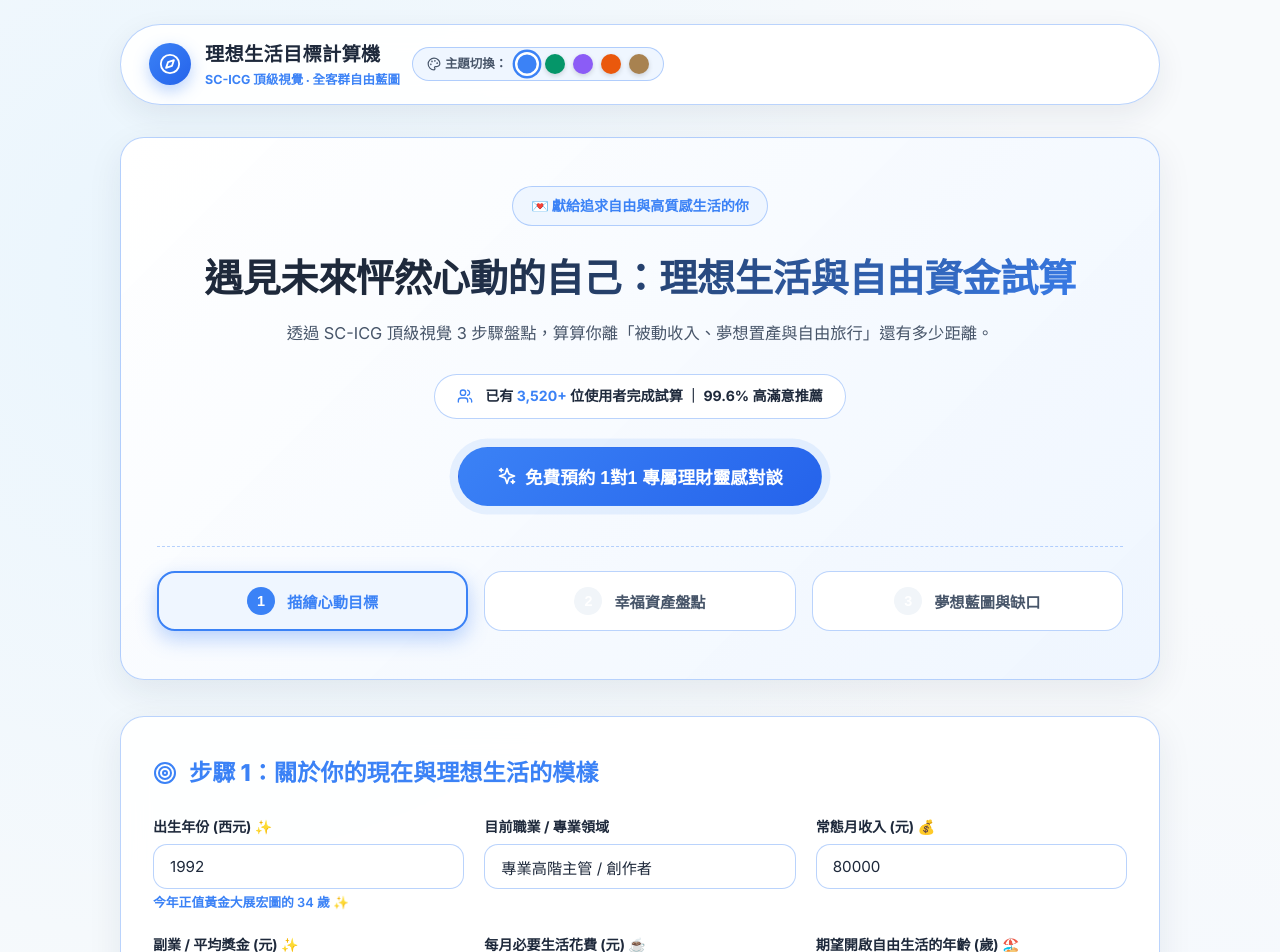
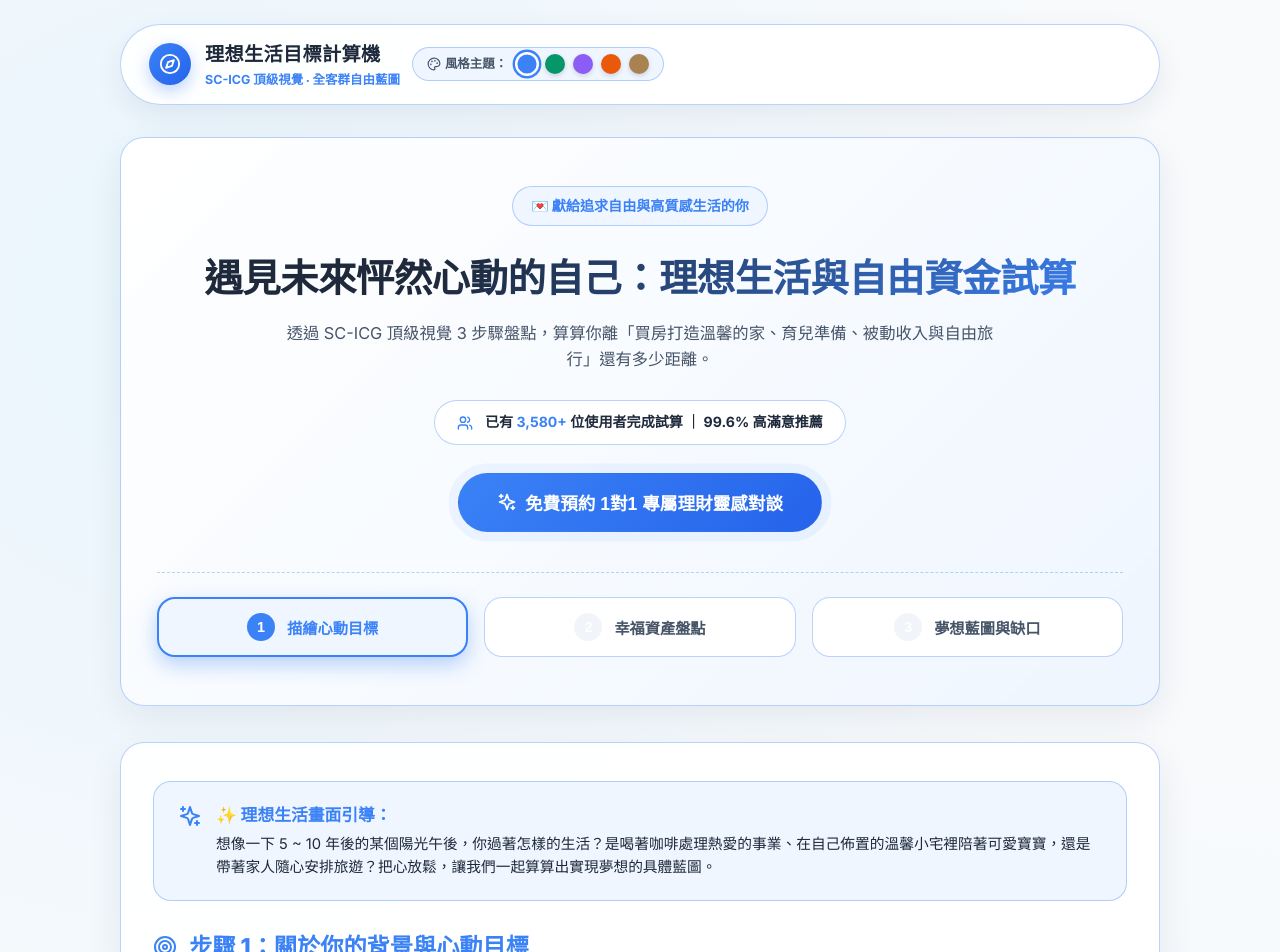
Before and after one commit to azach258/financial-goal-calculator, a React (Vite) app: page / in a window 1280 px wide. Shown: the top 952 px of the page. Built offline with nearby package versions, Linux system fonts and the light colour scheme.

Commit message:
feat: enhance Step 1 UX with guided inspiration, detailed DOB format, investment income notes, and home-buying/parenting goals

```diff
--- a/src/App.jsx
+++ b/src/App.jsx
@@ -15,7 +15,11 @@ import {
   Compass,
   Users,
   Target,
-  Palette
+  Palette,
+  Baby,
+  Heart,
+  Calendar,
+  HelpCircle
 } from 'lucide-react';
 
 export default function App() {
@@ -37,16 +41,32 @@ export default function App() {
 
   // Step 1: Basic Info & Goals
   const [basicInfo, setBasicInfo] = useState({
-    birthYear: 1992,
+    birthDate: '1995-06-15', // 西元年/月/日
     familyMembers: 2,
     occupation: '專業高階主管 / 創作者',
     monthlyIncome: 80000,
-    monthlyBonus: 20000,
+    monthlyBonusAndInvestment: 20000, // 含副業/獎金/投資收益
     monthlyExpense: 45000,
     targetRetireAge: 55,
     desiredRetireMonthlyExpense: 55000,
-    selectedGoals: ['1', '2', '3']
+    selectedGoals: ['1', '3', '4']
   });
+
+  // Calculate precise age
+  const calculateAge = (dobStr) => {
+    if (!dobStr) return 30;
+    const dob = new Date(dobStr);
+    const now = new Date();
+    let age = now.getFullYear() - dob.getFullYear();
+    const m = now.getMonth() - dob.getMonth();
+    if (m < 0 || (m === 0 && now.getDate() < dob.getDate())) {
+      age--;
+    }
+    return isNaN(age) || age <= 0 ? 30 : age;
+  };
+
+  const currentAge = calculateAge(basicInfo.birthDate);
+  const yearsToRetire = Math.max(1, basicInfo.targetRetireAge - currentAge);
 
   // Step 2: Assets & Liabilities Sheet (in 萬元)
   const [assets, setAssets] = useState({
@@ -93,20 +113,19 @@ export default function App() {
   });
   const [isSubmitted, setIsSubmitted] = useState(false);
 
+  // Enhanced Goal Options including Home Buying & Parenting
   const goalOptions = [
-    { id: '1', icon: '☕', title: '自由人生', desc: '擁有不必為生活屈就的底氣，享有隨心掌控時間與生活的自由' },
-    { id: '2', icon: '🏖️', title: '提早退休', desc: '打造每月被動收入水龍頭，早日解鎖想走就走的自由人生' },
-    { id: '3', icon: '🏡', title: '夢想置產', desc: '擁有一間採光極佳、舒適溫馨、屬於自己的專屬城堡' },
-    { id: '4', icon: '💎', title: '圓夢基金', desc: '穩健積累第一筆百萬自由基金，讓理想生活不再遙不可及' },
-    { id: '5', icon: '🛡️', title: '風險防護', desc: '遇到風險休養時也能保持生活品質，讓家庭後防穩如泰山' },
+    { id: '1', icon: '🏡', title: '買房置產', desc: '打造一個專屬自己的溫馨城堡，安心紮根築夢' },
+    { id: '2', icon: '👶', title: '育兒準備', desc: '期待擁有自己的可愛寶寶，給孩子充裕溫暖的成長環境' },
+    { id: '3', icon: '☕', title: '自由人生', desc: '擁有不必為生活屈就的底氣，享有隨心掌控時間與生活的自由' },
+    { id: '4', icon: '🏖️', title: '提早退休', desc: '打造每月被動收入水龍頭，早日解鎖想走就走的自由人生' },
+    { id: '5', icon: '💎', title: '圓夢基金', desc: '穩健積累第一筆百萬自由基金，讓理想生活不再遙不可及' },
     { id: '6', icon: '🎓', title: '自我投資', desc: '保留專屬學習預算，持續投資自我成長與多元技能' },
     { id: '7', icon: '✈️', title: '環遊世界', desc: '每年安排高質感的深度跨國旅遊，記錄美好風景' },
+    { id: '8', icon: '🛡️', title: '風險防護', desc: '遇到風險休養時也能保持生活品質，讓家庭後防穩如泰山' },
   ];
 
-  const currentAge = new Date().getFullYear() - basicInfo.birthYear;
-  const yearsToRetire = Math.max(1, basicInfo.targetRetireAge - currentAge);
-
-  const totalMonthlyIncome = Number(basicInfo.monthlyIncome || 0) + Number(basicInfo.monthlyBonus || 0);
+  const totalMonthlyIncome = Number(basicInfo.monthlyIncome || 0) + Number(basicInfo.monthlyBonusAndInvestment || 0);
   const monthlySavings = totalMonthlyIncome - Number(basicInfo.monthlyExpense || 0);
   const annualSavingsWan = (monthlySavings * 12) / 10000;
 
@@ -219,7 +238,7 @@ export default function App() {
         {/* Dynamic Theme Color Selector */}
         <div style={{ display: 'flex', alignItems: 'center', gap: '10px', backgroundColor: 'var(--bg-soft-primary)', padding: '6px 14px', borderRadius: '999px', border: '1px solid var(--border-primary)' }}>
           <span style={{ fontSize: '0.78rem', color: 'var(--text-secondary)', fontWeight: '700', display: 'flex', alignItems: 'center', gap: '4px' }}>
-            <Palette size={14} /> 主題切換：
+            <Palette size={14} /> 風格主題：
           </span>
           <div style={{ display: 'flex', gap: '8px' }}>
             {themes.map(t => (
@@ -272,7 +291,7 @@ export default function App() {
           </h1>
 
           <p style={{ color: 'var(--text-secondary)', fontSize: '1.02rem', maxWidth: '720px', margin: '0 auto 28px auto', lineHeight: '1.6' }}>
-            透過 SC-ICG 頂級視覺 3 步驟盤點，算算你離「被動收入、夢想置產與自由旅行」還有多少距離。
+            透過 SC-ICG 頂級視覺 3 步驟盤點，算算你離「買房打造溫馨的家、育兒準備、被動收入與自由旅行」還有多少距離。
           </p>
 
           {/* Social Proof Indicator */}
@@ -290,7 +309,7 @@ export default function App() {
             marginBottom: '28px'
           }}>
             <Users size={16} color="var(--color-primary)" />
-            <span>已有 <strong style={{ color: 'var(--color-primary)' }}>3,520+</strong> 位使用者完成試算 ｜ 99.6% 高滿意推薦</span>
+            <span>已有 <strong style={{ color: 'var(--color-primary)' }}>3,580+</strong> 位使用者完成試算 ｜ 99.6% 高滿意推薦</span>
           </div>
 
           <div>
@@ -362,24 +381,48 @@ export default function App() {
         {/* STEP 1: Basic Info & Goals */}
         {step === 1 && (
           <div className="glass-panel" style={{ padding: '38px 32px' }}>
+
+            {/* Guided Inspiration Banner */}
+            <div style={{
+              backgroundColor: 'var(--bg-soft-primary)',
+              border: '1.5px solid var(--border-primary)',
+              borderRadius: '18px',
+              padding: '20px 24px',
+              marginBottom: '28px',
+              display: 'flex',
+              alignItems: 'flex-start',
+              gap: '14px'
+            }}>
+              <Sparkles size={24} color="var(--color-primary)" style={{ flexShrink: 0, marginTop: '2px' }} />
+              <div>
+                <h3 style={{ fontSize: '1.05rem', fontWeight: '800', color: 'var(--color-primary)', marginBottom: '4px' }}>
+                  ✨ 理想生活畫面引導：
+                </h3>
+                <p style={{ fontSize: '0.92rem', color: 'var(--text-main)', lineHeight: '1.6' }}>
+                  想像一下 5 ~ 10 年後的某個陽光午後，你過著怎樣的生活？是喝著咖啡處理熱愛的事業、在自己佈置的溫馨小宅裡陪著可愛寶寶，還是帶著家人隨心安排旅遊？把心放鬆，讓我們一起算算出實現夢想的具體藍圖。
+                </p>
+              </div>
+            </div>
+
             <h2 style={{ fontSize: '1.45rem', fontWeight: '900', marginBottom: '24px', display: 'flex', alignItems: 'center', gap: '12px', color: 'var(--color-primary)' }}>
-              <Target size={24} color="var(--color-primary)" /> 步驟 1：關於你的現在與理想生活的模樣
+              <Target size={24} color="var(--color-primary)" /> 步驟 1：關於你的背景與心動目標
             </h2>
 
             <div style={{ display: 'grid', gridTemplateColumns: 'repeat(auto-fit, minmax(230px, 1fr))', gap: '20px', marginBottom: '32px' }}>
+
+              {/* DOB Format YYYY/MM/DD */}
               <div>
                 <label style={{ fontSize: '0.88rem', fontWeight: '700', color: 'var(--text-main)', display: 'block', marginBottom: '6px' }}>
-                  出生年份 (西元) ✨
+                  出生年月日 (西元年/月/日) * ✨
                 </label>
                 <input
-                  type="number"
+                  type="date"
                   className="input-field"
-                  value={basicInfo.birthYear}
-                  onChange={e => setBasicInfo({ ...basicInfo, birthYear: Number(e.target.value) })}
-                  placeholder="例如 1992"
+                  value={basicInfo.birthDate}
+                  onChange={e => setBasicInfo({ ...basicInfo, birthDate: e.target.value })}
                 />
                 <span style={{ fontSize: '0.8rem', color: 'var(--color-primary)', marginTop: '4px', display: 'block', fontWeight: '600' }}>
-                  今年正值黃金大展宏圖的 {currentAge} 歲 ✨
+                  精算今年約為 {currentAge} 歲 ✨
                 </span>
               </div>
 
@@ -398,7 +441,7 @@ export default function App() {
 
               <div>
                 <label style={{ fontSize: '0.88rem', fontWeight: '700', color: 'var(--text-main)', display: 'block', marginBottom: '6px' }}>
-                  常態月收入 (元) 💰
+                  常態月本薪收入 (元) 💰
                 </label>
                 <input
                   type="number"
@@ -408,16 +451,20 @@ export default function App() {
                 />
               </div>
 
+              {/* Side Income / Bonus / Investment Income Clarification */}
               <div>
                 <label style={{ fontSize: '0.88rem', fontWeight: '700', color: 'var(--text-main)', display: 'block', marginBottom: '6px' }}>
-                  副業 / 平均獎金 (元) ✨
+                  月平均副業 / 獎金 / 投資被動收益 (元) ✨
                 </label>
                 <input
                   type="number"
                   className="input-field"
-                  value={basicInfo.monthlyBonus}
-                  onChange={e => setBasicInfo({ ...basicInfo, monthlyBonus: Number(e.target.value) })}
+                  value={basicInfo.monthlyBonusAndInvestment}
+                  onChange={e => setBasicInfo({ ...basicInfo, monthlyBonusAndInvestment: Number(e.target.value) })}
                 />
+                <span style={{ fontSize: '0.78rem', color: 'var(--text-muted)', marginTop: '4px', display: 'block' }}>
+                  💡 包含副業接案、年終分攤至每月、股息與投資被動收益。
+                </span>
               </div>
 
               <div>
@@ -446,7 +493,7 @@ export default function App() {
 
               <div>
                 <label style={{ fontSize: '0.88rem', fontWeight: '700', color: 'var(--text-main)', display: 'block', marginBottom: '6px' }}>
-                  自由生活後的每月預算 (元) 💖
+                  自由生活後的每月心動預算 (元) 💖
                 </label>
                 <input
                   type="number"
@@ -457,7 +504,7 @@ export default function App() {
               </div>
             </div>
 
-            {/* Goal Options */}
+            {/* Goal Options including Home Buying & Parenting */}
             <div style={{ marginTop: '28px' }}>
               <h3 style={{ fontSize: '1.15rem', fontWeight: '900', marginBottom: '16px', color: 'var(--text-main)', display: 'flex', alignItems: 'center', gap: '8px' }}>
                 🌟 選擇最讓你怦然心動的理想目標（至多選 3 項）
```
